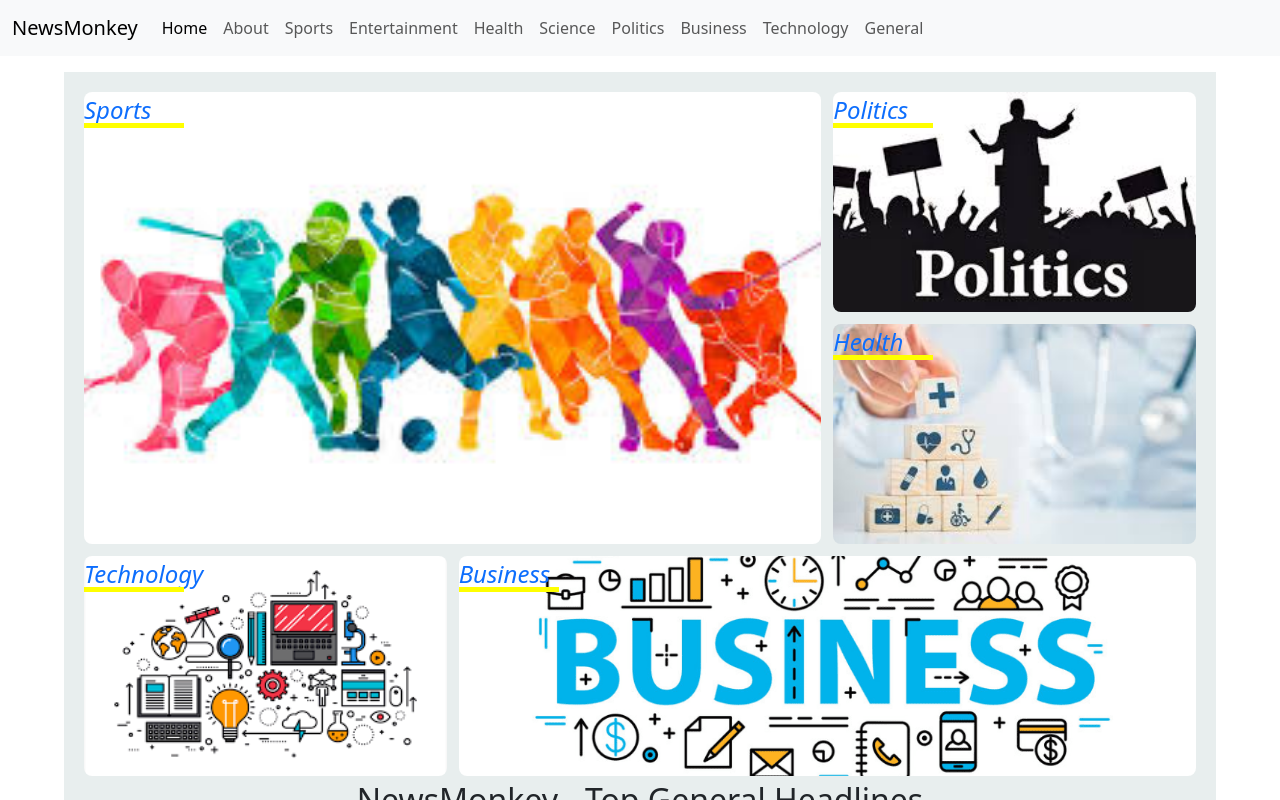
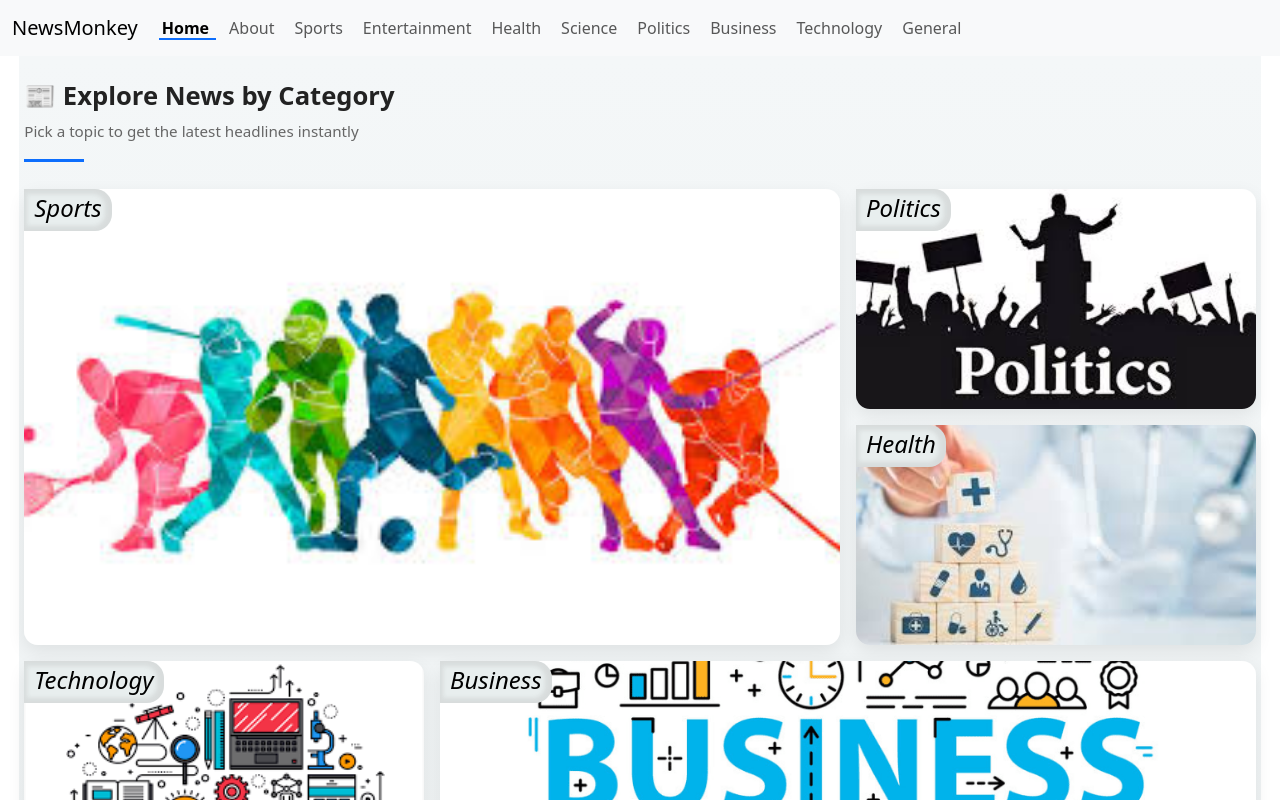
Before and after one commit to fahad09011/NewsApp, a React (Vite) app: page / in a window 1280 px wide. Shown: the top 800 px of the page. Built offline with nearby package versions, Linux system fonts and the light colour scheme; no server answers.

Commit message:
adding vercel's speedInsight , Analytic components, adding styles , fix UI issues, card style

```diff
--- a/index.html
+++ b/index.html
@@ -2,7 +2,7 @@
 <html lang="en">
   <head>
     <meta charset="UTF-8" />
-    <link rel="icon" type="image/svg+xml" href="/vite.svg" />
+    <link rel="icon" type="image/svg+xml" href="/favicon.ico" />
         <link href="https://cdn.jsdelivr.net/npm/bootstrap@5.3.8/dist/css/bootstrap.min.css" rel="stylesheet" integrity="sha384-sRIl4kxILFvY47J16cr9ZwB07vP4J8+LH7qKQnuqkuIAvNWLzeN8tE5YBujZqJLB" crossorigin="anonymous">
     <meta name="viewport" content="width=device-width, initial-scale=1.0" />
     <title>NewsMonkey - Get latest news</title>
--- a/src/App.css
+++ b/src/App.css
@@ -1,73 +1,120 @@
+* {
+  padding: 0;
+  margin: 0;
+  box-sizing: border-box;
+}
+:root{
+  --webkit-Display: -webkit-box;
+  --clamp-line-2: 2;
+  --clamp-line-3: 3;
+  --orientation: vertical;
+  --hidden-over-flow: hidden;
+
+  /* Base colors */
+  --bg-main: #eef2f3;
+  --bg-card: #ffffff;
+
+  /* Text */
+  --text-primary: #1f2933;
+  --text-secondary: #6b7280;
+
+  /* Accent */
+  --accent-primary: #0d6efd;
+  --accent-muted: rgba(13, 110, 253, 0.15);
+
+  /* Borders & shadows */
+  --border-light: #e5e7eb;
+  --shadow-soft: 0 6px 18px rgba(0, 0, 0, 0.08);
+  --shadow-hover: 0 10px 25px rgba(0, 0, 0, 0.12);
+}
 #root {
   padding: 0;
   margin: 0;
   box-sizing: border-box;
 }
 
- #newsContainer{
-  background-color: rgb(232, 238, 238);
+/* Navbar ===================== */
+.nav-link {
+  position: relative;
+  width: fit-content;
+  padding: 0;
+  margin: 0;
+}
+.nav-link::before {
+  content: "";
+  position: absolute;
+  background-color: black;
+  width: 0;
+  height: 2px;
+  bottom: 0;
+  left: 5px;
+  transition: width 0.4s ease-out;
+}
+.nav-link:hover::before {
   width: 90%;
-    /* border: 2px solid darkblue; */
-    padding: 20px;
+  transition: width 0.4s ease-in-out;
+}
+.nav-link.active {
+  font-weight: 600;
+  color: var(--accent-primary);
+}
+.nav-link.active::before {
+  width: 90%;
+  background-color: var(--accent-primary);
+}
+
+/* ============== */
+#newsContainer {
+  background-color: var(--bg-main);
+  background: linear-gradient(
+    180deg,
+    #f4f7f8 0%,
+    #eef2f3 100%
+  );;
+  width: 97%;
+  padding: 5px;
   margin: 0 auto;
-    /* height: 50vw; */
   display: flex;
   flex-direction: column;
   gap: 5px;
 }
- .newsItemContainer{
-  /*  */
-  padding: 10px 0 10px 0;
-    height: 100%;
 
-  /* background-color: bisque; */
-  /* border: 1px solid red; */
- }
- .card-body{
-  /* height: 100%; */
-    display: flex;
-    flex-direction: column;
-  /* border: 2px solid black; */
+/* Hero News Component */
+.heroNewsContainer {
+  background-color: var(--bg-card);
+  box-shadow: var(--shadow-soft);
+  border-radius: 14px;
+  margin-bottom: 30px;
+  overflow: var(--hidden-over-flow);
+  width: 100%;
+  background-color: white;
 }
 
- .newsReadMoreButton{
-    margin-top: auto;
-    align-self: baseline;
+.heroCardCoontainer {
+  display: flex;
+
 }
 
- /* Hero News Component */
- .heroNewsContainer{
-   display: flex;
-   flex-direction: column;
-   justify-content: center;
-   align-items: center;
-   /* border: 3px solid red; */
-   /* width: 90%; */
-   height: 100%;
-   margin: 0 auto;
-   background-color: white;
-
- }
- .cardCoontainer{
-   display: flex;
-   flex-direction: row;
-   height: 80%;
-   width: 100%;
-   /* border: 2px solid yellow; */
- }
- .HeroCardBbody{
+.HeroCardBbody {
   display: flex;
   justify-content: center;
   align-content: center;
+  flex-direction: column;
   flex: 0 0 40%;
-   padding: 0 20px 0 20px;
-   /* border: 2px solid brown; */
+  padding:20px;
+}
+.HeroCardBbody h5{
+  font-size: 1.5rem;
+  font-weight: 700;
+  margin-bottom: 10px;
+}
+.HeroCardBbody p{
+  line-height: 1.6;
 }
 .heroImageContainer {
   position: relative;
-  overflow: hidden;
-  width: 100%;
-  height: 100%;
+  overflow: var(--hidden-over-flow);
+  height: 380px;
   flex: 0 0 60%;
 }
 
@@ -76,8 +123,7 @@
   height: 100%;
   object-fit: cover;
   display: block;
-  z-index: 0;
-  /* border: 3px solid fuchsia; */
+    transition: transform 0.4s ease;
 }
 
 .heroImageContainer::before {
@@ -90,113 +136,168 @@
   transition: opacity 0.3s ease;
 }
 
-.heroImageContainer:hover::before{
+.heroImageContainer:hover::before {
   opacity: 1;
 }
 
 .heroImageContainer:hover .heroImage {
   transform: scale(1.03);
-  transition: transform 0.4s ease;
 }
 
-.HeroreadMoreButton{
+.HeroreadMoreButton {
+  position: absolute;
+  top: 50%;
+  left: 50%;
   z-index: 2;
-   top: 50%;
-   left: 45%;
   opacity: 0;
-   position: absolute;
-     transition: opacity 0.25s ease-in-out, translate(-50%, -50%);;
+  transform:  translate(-50%, -50%);
+  transition: opacity 0.25s linear;
+}
+.heroImageContainer:hover .HeroreadMoreButton {
+  opacity: 1;
+}
+.heroCardTitle, .heroCardDescription{
+display: var(--webkit-Display);
+  -webkit-line-clamp: var(--clamp-line-3);
+  -webkit-box-orient: var(--orientation);
+  overflow: var(--hidden-over-flow);
+}
 
+.heroIntro {
+  margin: 20px 0 10px;
+  display: flex;
+  align-items: center;
+  gap: 12px;
+}
 
+.heroBadge {
+  background: var(--accent-muted);
+  color: var(--accent-primary);
+  font-size: 0.8rem;
+  font-weight: 600;
+  padding: 4px 10px;
+  border-radius: 999px;
 }
-.heroImageContainer:hover .HeroreadMoreButton{
-   opacity: 0.8;
-  transition: opacity 0.4s ease-in-out;
+
+.heroHeading {
+  font-size: 1.4rem;
+  font-weight: 600;
+  color: var(--text-primary);
+}
+.sectionDivider {
+  height: 3px;
+  width: 100%;
+  background: linear-gradient(
+    to right,
+    transparent,
+    var(--border-light),
+    transparent
+  );
+  margin: 30px 0;
 }
 
 
+/* Category preview component */
 
+.categoryIntro {
+  margin: 20px 0 12px;
+}
 
+.categoryTitle {
+  font-size: 1.6rem;
+  font-weight: 600;
+  color: #222;
+}
 
-/* Category preview component */
-/* Category preview component */
+.categorySubtitle {
+  font-size: 0.95rem;
+  color: #666;
+  margin-top: 4px;
+}
+.categoryIntro::after {
+  content: "";
+  display: block;
+  width: 60px;
+  height: 3px;
+  background: #0d6efd;
+  margin-top: 8px;
+}
+
 .categoryPreviewSection {
   width: 100%;
   height: 100%;
   display: flex;
   justify-content: center;
-  /* margin: 40px 0; */
+  padding: 10px 0 10px 0;
 }
 
 .categoryPreviewContainer {
   width: 100%;
-  /* max-width: 1200px; */
-
   display: grid;
   grid-template-columns: repeat(3, 1fr);
   grid-auto-rows: 220px;
-  gap: 12px;
+  gap: 16px;
 }
 
-/* Big tile */
 .categ1 {
   grid-column: span 2;
   grid-row: span 2;
 }
-
-/* Normal tiles */
 .categ2,
 .categ3,
 .categ4 {
   grid-column: span 1;
   grid-row: span 1;
 }
-.categ5{
+.categ5 {
   grid-column: span 2;
 }
-
 .categ1 {
   grid-column: span 2;
   grid-row: span 2;
 }
-
-/* Normal tiles */
 .categ1,
 .categ2,
 .categ3,
 .categ4,
-.categ5{
+.categ5 {
   cursor: pointer;
 }
 
-/* Image styling */
 .previewImg {
   width: 100%;
   height: 100%;
   object-fit: cover;
-  border-radius: 8px;
+  border-radius: 14px;
+  box-shadow: var(--shadow-soft);
 }
-
-.categ4{
+.categ4 {
   position: relative;
   z-index: 4;
 }
-.previewButton{
+.previewButton {
+  padding: 1px 10px 5px;
   position: relative;
-  position:absolute;
+  position: absolute;
   text-decoration: none;
   opacity: 1;
-  font-family: system-ui, -apple-system, BlinkMacSystemFont, 'Segoe UI', Roboto, Oxygen, Ubuntu, Cantarell, 'Open Sans', 'Helvetica Neue', sans-serif;
+  font-family: system-ui, -apple-system, BlinkMacSystemFont, "Segoe UI", Roboto,
+    Oxygen, Ubuntu, Cantarell, "Open Sans", "Helvetica Neue", sans-serif;
   font-size: x-large;
   font-style: oblique;
   transition: opacity 0.2s ease-in-out;
   z-index: 3;
+  color: black;
+  font-size: 1.5rem;
+  background-color: #e8eeee;
+  border-radius: 0px 17px 17px 0px;
+  box-shadow: inset -2px 0px 4px 5px #75727224;
 }
 
-.previewButton::before{
+.previewButton::before {
   content: "";
   position: absolute;
-width: 100px;
+  width: 0;
   height: 5px;
   margin-top: 5px;
   z-index: 2;
@@ -204,69 +305,94 @@ background-color: yellow;
   transition: width 0.4s ease-in-out;
   bottom: 0;
 }
-.previewButton:hover::before{
-  width: 200px;
+.previewButton:hover::before {
+  width: 100%;
   transition: width 0.4s ease-in-out;
-
 }
-.categ4:hover .previewButton{
+.categ4:hover .previewButton {
   opacity: 1;
   transition: opacity 0.4s ease-in-out;
 }
 
+/* News card style */
+.categoryContainer{
+  padding: 20px 0 20px 0;
+}
+.newsItemContainer {
+  height: 100%;
+  width: 100%;
 
-
-
-
-/* News card style */
-
-.newsCard{
-  height: 100%;
+}
+.card-body {
   display: flex;
   flex-direction: column;
-/* gap: 10px; */
-  /* border: 3px solid darkblue; */
 }
-.newsTitle{
-  display: -webkit-box;
+
+.newsCard {
+  display: flex;
+  flex-direction: column;
+  background-color: var(--bg-card);
+  box-shadow: var(--shadow-soft);
+  height: 100%;
+  transition: transform 0.25s ease, box-shadow 0.25s ease;
+}
+
+.newsCard:hover {
+  transform: translateY(-4px);
+  box-shadow: 0 10px 25px var(--shadow-hover);
+}
+.newsTitle {
+  color: var(--text-primary);
+  font-weight: 600;
+  display: var(--webkit-Display);
+  -webkit-box-orient:var(--orientation);
   -webkit-line-clamp: 2;
-  -webkit-box-orient: vertical;
-  overflow: hidden;
-  /* border: 2px solid aqua; */
+  overflow: var(--hidden-over-flow);
 }
-.newstext{
+.newstext {
+  color: var(--text-secondary);
+  font-size: 0.95rem;
+  line-height: 1.5;
+
   display: -webkit-box;
   -webkit-line-clamp: 3;
   -webkit-box-orient: vertical;
-  overflow: hidden;
-    /* border: 2px solid aqua; */
-
+  overflow: var(--hidden-over-flow);
 }
 
-.readMoreButton{
-    /* border: 2px solid aqua; */
-
+.imgcontainer {
+  height: 200px;
+  overflow: var(--hidden-over-flow);
 }
-.imgcontainer{
-  /*  */
-  height: 200px;
-overflow: hidden;
-
-/* border: 2px solid lawngreen; */
-}
-.card-img-top{
-  /*  */
+.card-img-top {
   width: 100%;
   height: 100%;
-
-  /* border: 2px solid skyblue; */
   object-fit: cover;
 }
 
 .news-card-body {
-  /*  */
   display: flex;
   flex-direction: column;
   flex: 1;
+}
 
+
+
+.newsReadMoreButton {
+  text-decoration: none;
+  color: inherit;
+  /* display: block; */
 }
+
+/* media query */
+@media (max-width: 850px) {
+ .heroCard{
+    flex-direction: column;
+  }
+}
+@media (max-width: 840px) {
+  .categoryPreviewContainer {
+    display: flex;
+    flex-direction: column;
+  }
+}
--- a/src/components/Navbar.jsx
+++ b/src/components/Navbar.jsx
@@ -1,5 +1,6 @@
 import React, { Component } from 'react'
-import { Link } from "react-router-dom";
+import { NavLink , Link } from "react-router-dom";
+import "../App.css";
 
 export default class Navbar extends Component {
 
@@ -13,36 +14,41 @@ export default class Navbar extends Component {
       <span className="navbar-toggler-icon"></span>
     </button>
     <div className="collapse navbar-collapse" id="navbarSupportedContent">
-      <ul className="navbar-nav me-auto mb-2 mb-lg-0">
+      <ul className="navbar-nav gap-1 me-auto mb-2 mb-lg-0">
         <li className="nav-item">
-          <Link className="nav-link active" aria-current="page" to="/">Home</Link>
+          <NavLink  className="nav-link " aria-current="page" to="/">Home</NavLink>
         </li>
+
         <li className="nav-item">
           <a className="nav-link" to="/about">About</a>
         </li>
+
         <li className="nav-item">
-          <Link className="nav-link" to="/sports">Sports</Link>
+          <NavLink  className="nav-link" to="/sports">Sports</NavLink>
+        </li>
+
+        <li className="nav-item">
+          <NavLink  className="nav-link" to="/entertainment">Entertainment</NavLink>
+        </li>
+
+        <li className="nav-item">
+          <NavLink  className="nav-link" to="/health">Health</NavLink>
+        </li>
+
+        <li className="nav-item">
+          <NavLink  className="nav-link" to="/science">Science</NavLink>
         </li>
         <li className="nav-item">
-          <Link className="nav-link" to="/entertainment">Entertainment</Link>
+         <NavLink  className="nav-link" to="/politics">Politics</NavLink>
         </li>
         <li className="nav-item">
-          <Link className="nav-link" to="/health">Health</Link>
+          <NavLink  className="nav-link" to="/business">Business</NavLink>
         </li>
         <li className="nav-item">
-          <Link className="nav-link" to="/science">Science</Link>
+          <NavLink  className="nav-link" to="/technology">Technology</NavLink>
         </li>
         <li className="nav-item">
-         <Link className="nav-link" to="/politics">Politics</Link>
-        </li>
-        <li className="nav-item">
-          <Link className="nav-link" to="/business">Business</Link>
-        </li>
-        <li className="nav-item">
-          <Link className="nav-link" to="/technology">Technology</Link>
-        </li>
-        <li className="nav-item">
-          <Link className="nav-link" to="/general">General</Link>
+          <NavLink  className="nav-link" to="/general">General</NavLink>
         </li>
 
 
--- a/src/components/News.jsx
+++ b/src/components/News.jsx
@@ -62,8 +62,10 @@ export default class News extends Component {
         this.setState({ loading: true });
         if(showTopLoader) this.props.setProgress(40);
 
-    let response = await fetch(
- `/api/news?category=${category}&page=${page}&pageSize=${pageSize}`    );
+//     let response = await fetch(
+//  `/api/news?category=${category}&page=${page}&pageSize=${pageSize}`    );
+  //   let response = await fetch(
+  //  `https://newsapi.org/v2/top-headlines?country=${country}&category=${category}&apiKey=075a6be8faa4477c9550927c2e8d4c5a&page=${page}&pageSize=${pageSize} `);
     let news = await response.json();
     const newArticles= Array.isArray(news.articles) ? news.articles : [] ;
         if(showTopLoader) this.props.setProgress(80);
@@ -194,11 +196,26 @@ hasScrollbar = () => {
         : this.state.articles;
     return (
       // remove container class from newsContainer
-      <div id="newsContainer" className="my-3">
+      <div id="newsContainer" >
+       {this.props.category === "general" && (
+  <section className="categoryIntro">
+    <h2 className="categoryTitle">📰 Explore News by Category
+</h2>
+    <p className="categorySubtitle">
+      Pick a topic to get the latest headlines instantly
+    </p>
+  </section>
+)}
 
         {this.props.category == "general" ? <CategoriesPreview /> : ""}
+   <div className="sectionDivider" />
 
-
+        {heroArticle && (
+          <div className="heroIntro">
+            <span className="heroBadhe">Top Story</span>
+            <h2 className="heroHeading">Today's Highlight</h2>
+          </div>
+        )}
         {heroArticle && (
           <HeroNews
             title={heroArticle.title}
@@ -214,17 +231,15 @@ hasScrollbar = () => {
         <h2 className="text-center">
           NewsMonkey - Top {this.capitalizer(this.props.category)} Headlines
         </h2>
-        <InfiniteScroll
+        <InfiniteScroll className="inf"
           dataLength={this.state.articles?.length || 0}
           next={this.fetchMoreData}
           hasMore={this.state.page < Math.ceil(this.state.totalResults/this.props.pageSize) }
           loader={<Spinner/>}
         >
-          <div className="container">
-            {
+
           <NewsGrid articles={gridArticle} formatDate={this.formatDate} />
-        }
-        </div>
+
         </InfiniteScroll>
 
         {/* <Pagination
--- a/src/components/NewsGrid.jsx
+++ b/src/components/NewsGrid.jsx
@@ -9,11 +9,11 @@ export default class NewsGrid extends Component {
       formatDate
     } = this.props;
     return (
-      <div className="row">
+      <div className="row gx-3 mx-0  g-3 categoryContainer">
 
           {articles.filter(article => article).map((article) => {
               return (
-                <div className="col-md-4" key={article.url}>
+                <div className="col-md-6 col-xl-4" key={article.url}>
                   <NewsItem
                     title={article.title}
                     description={article.description}
```
Also changed, not shown: src/components/HeroNews.jsx (+4 -4 lines), src/components/NewsItem.jsx (+7 -7 lines), public/android-chrome-512x512.png (added), 1 other file (tests, documents, lock files or other folders). Lines whose indentation alone changed are shown as unchanged.
